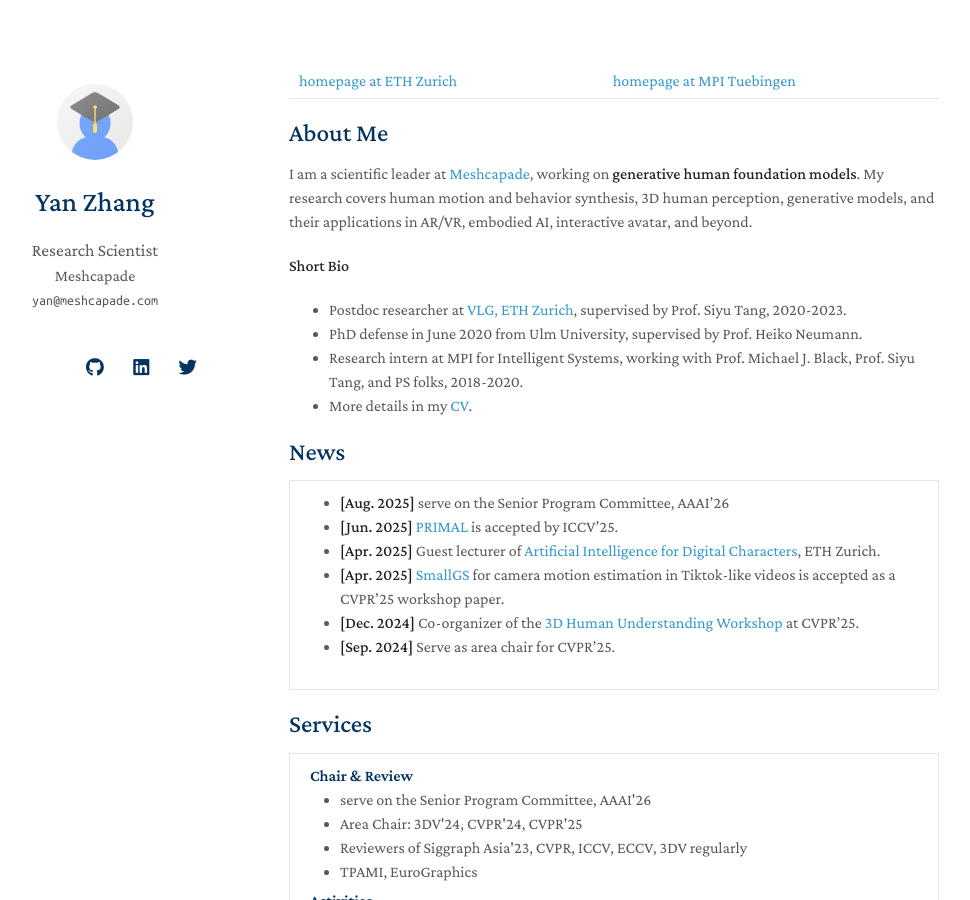
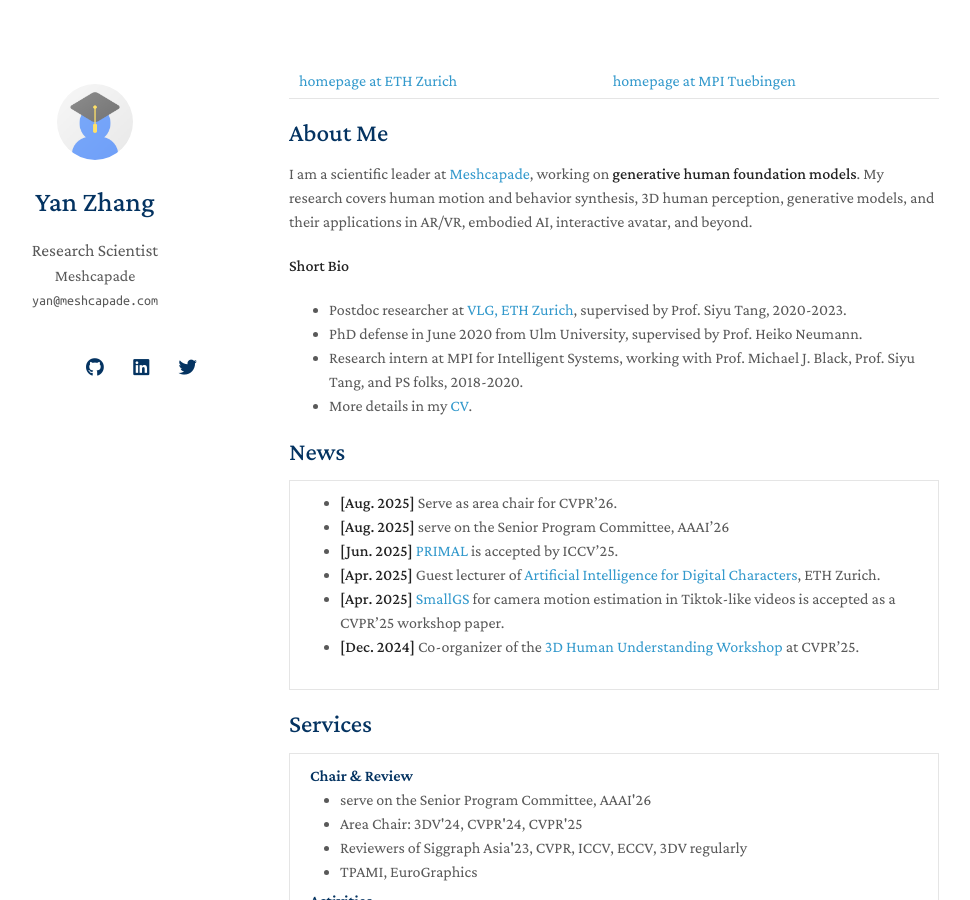
Before and after one commit to yz-cnsdqz/yz-cnsdqz.github.io, a Jekyll site: the page built from index.md, in a window 1280 px wide and 900 px high. Shown: the whole window, without its empty margins (181-1151 px from the left). Built offline with Jekyll 4.4.1, drawn with Linux system fonts in a browser that asks for light colours; nearby versions of some CDN libraries; a style sheet for code colours, icons or effects is not loaded.

Commit message:
update index info

```diff
--- a/index.md
+++ b/index.md
@@ -19,12 +19,12 @@ My research covers human motion and behavior synthesis, 3D human perception, gen
 
 ## News
 <div class="news-scroll" markdown="1">
+- **[Aug. 2025]** Serve as area chair for CVPR'26.
 - **[Aug. 2025]** serve on the Senior Program Committee, AAAI'26
 - **[Jun. 2025]** [PRIMAL](https://yz-cnsdqz.github.io/eigenmotion/PRIMAL/) is accepted by ICCV'25.
 - **[Apr. 2025]** Guest lecturer of [Artificial Intelligence for Digital Characters](https://cgl.ethz.ch/teaching/aichar25/home.php), ETH Zurich.
 - **[Apr. 2025]** [SmallGS](https://yuxinyao620.github.io/SmallGS/) for camera motion estimation in Tiktok-like videos is accepted as a CVPR'25 workshop paper.
 - **[Dec. 2024]** Co-organizer of the [3D Human Understanding Workshop](https://sites.google.com/view/3d-humans-cvpr2025) at CVPR'25.
-- **[Sep. 2024]** Serve as area chair for CVPR'25.
 </div>
 
 
```
